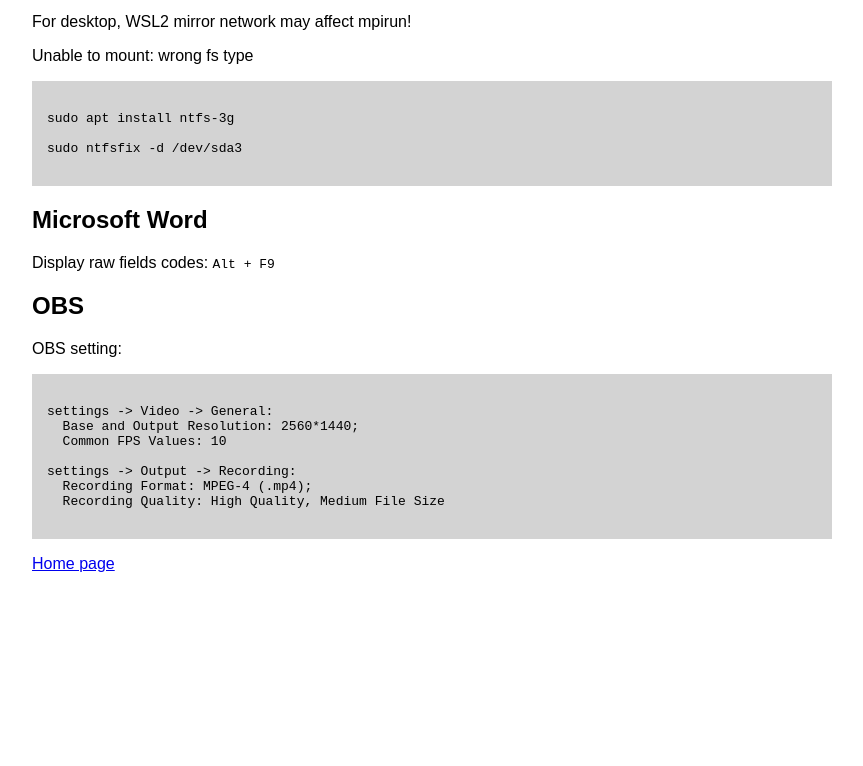
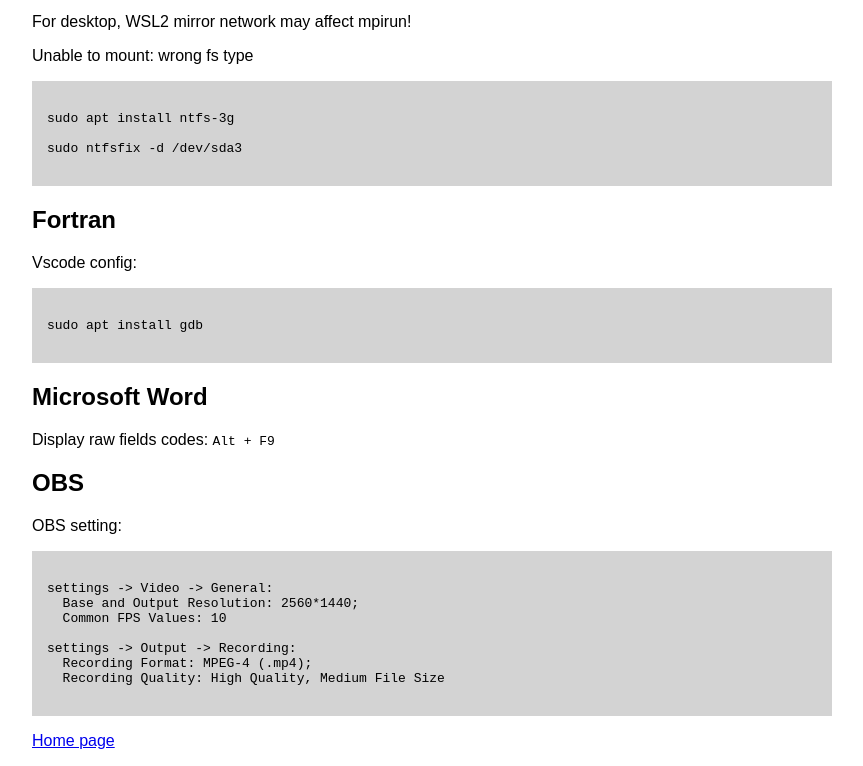
Before and after one commit to TurbulenceChaos/turbulencechaos.github.io, a plain HTML site: page tips/tips.html in a window 1280 px wide. Shown: the part 4025-4791 px from the top of the page, without its empty margins (208-1071 px from the left). Before the commit the page ends 4614 px from the top, so only its background shows below. Drawn offline with Linux system fonts and the light colour scheme.

Commit message:
Add fortran in tips.html

```diff
--- a/tips/tips.html
+++ b/tips/tips.html
@@ -339,6 +339,22 @@ sudo ntfsfix -d /dev/sda3
 </code>
 </pre>
 
+  <!-- for fortran -->
+
+  <h2>
+    Fortran
+  </h2>
+
+  <p>
+    Vscode config:
+  </p>
+
+  <pre>
+<code>
+sudo apt install gdb
+</code>
+</pre>
+
   <!-- for word -->
 
   <h2>
```
